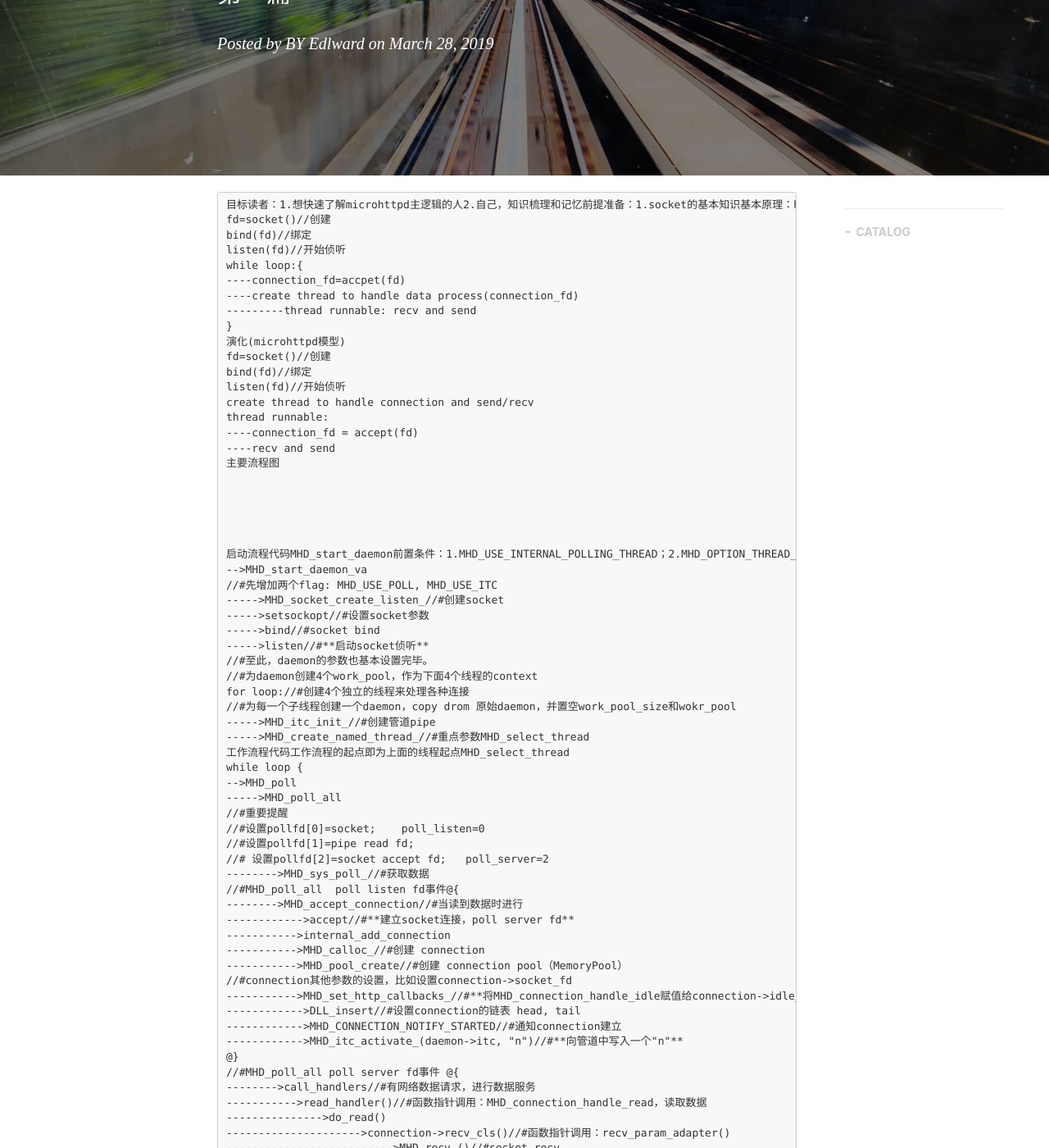
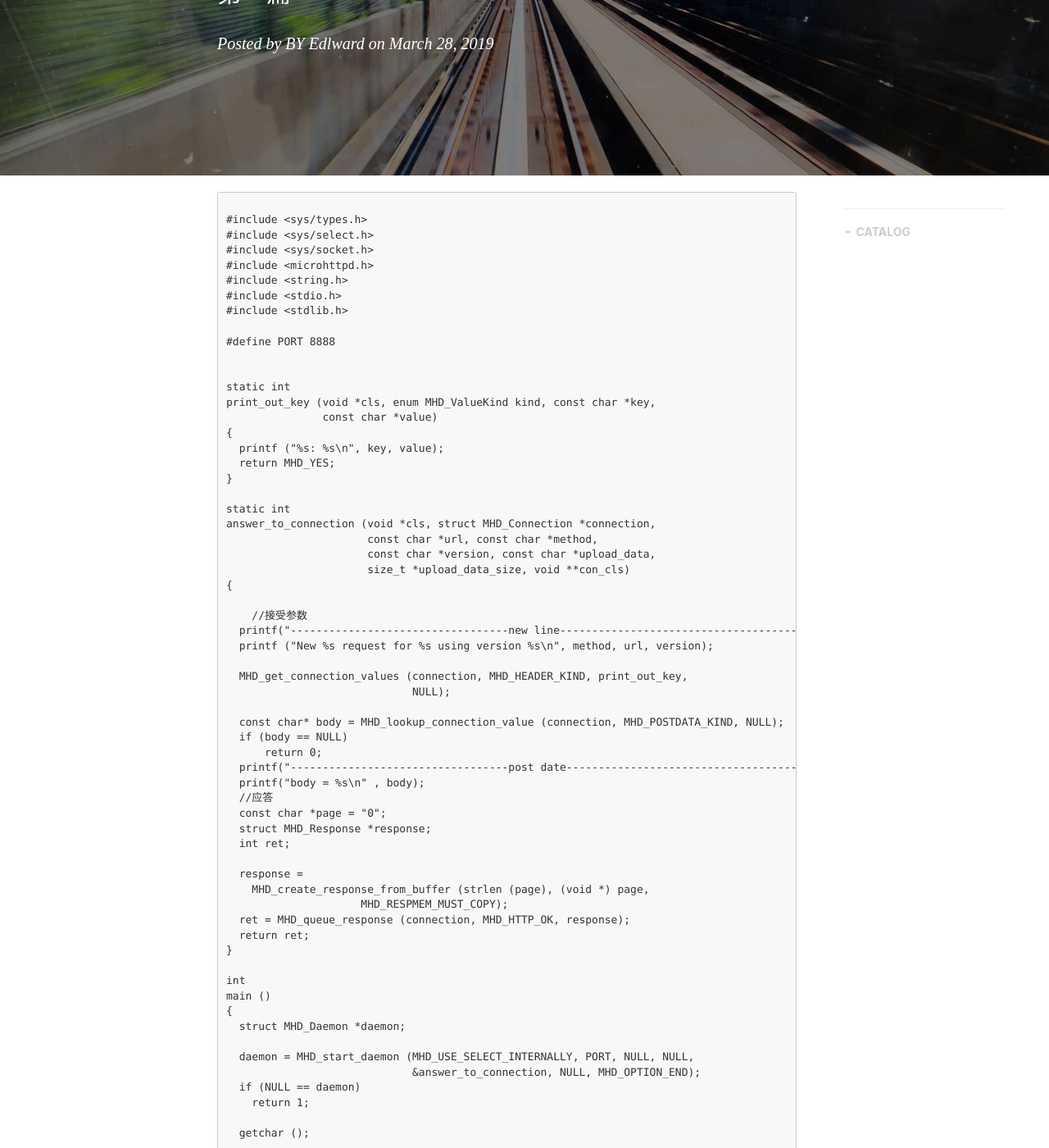
Before and after one commit to gary-robotics/dlward, a Jekyll site: the page built from _posts/2019-03-28-MicroHttpd源码分析-2019.markdown, in a window 1280 px wide and 1400 px high, scrolled down 309 px. Shown: the whole window at 82% size. Built offline with Jekyll 4.4.1, drawn with Linux system fonts in a browser that asks for light colours; nearby versions of some CDN libraries; comment, search, counter and statistics services are not loaded; a file with an impossible date is left out; some of the changed text lies outside the part shown.

Commit message:
Update 2019-03-28-MicroHttpd源码分析-2019.markdown

````diff
--- a/_posts/2019-03-28-MicroHttpd源码分析-2019.markdown
+++ b/_posts/2019-03-28-MicroHttpd源码分析-2019.markdown
@@ -9,6 +9,85 @@ catalog: true                       # 是否归档
 tags:                               #标签
     - MicroHttpd
 ---
+
+```
+
+#include <sys/types.h>
+#include <sys/select.h>
+#include <sys/socket.h>
+#include <microhttpd.h>
+#include <string.h>
+#include <stdio.h>
+#include <stdlib.h>
+
+#define PORT 8888
+
+
+static int
+print_out_key (void *cls, enum MHD_ValueKind kind, const char *key,
+               const char *value)
+{
+  printf ("%s: %s\n", key, value);
+  return MHD_YES;
+}
+
+static int
+answer_to_connection (void *cls, struct MHD_Connection *connection,
+                      const char *url, const char *method,
+                      const char *version, const char *upload_data,
+                      size_t *upload_data_size, void **con_cls)
+{
+
+    //接受参数
+  printf("----------------------------------new line------------------------------------------\n");
+  printf ("New %s request for %s using version %s\n", method, url, version);
+
+  MHD_get_connection_values (connection, MHD_HEADER_KIND, print_out_key,
+                             NULL);
+
+  const char* body = MHD_lookup_connection_value (connection, MHD_POSTDATA_KIND, NULL);
+  if (body == NULL)
+      return 0;
+  printf("----------------------------------post date-------------------------------------------\n");
+  printf("body = %s\n" , body);
+  //应答
+  const char *page = "0";
+  struct MHD_Response *response;
+  int ret;
+
+  response =
+    MHD_create_response_from_buffer (strlen (page), (void *) page,
+                     MHD_RESPMEM_MUST_COPY);
+  ret = MHD_queue_response (connection, MHD_HTTP_OK, response);
+  return ret;
+}
+
+int
+main ()
+{
+  struct MHD_Daemon *daemon;
+
+  daemon = MHD_start_daemon (MHD_USE_SELECT_INTERNALLY, PORT, NULL, NULL,
+                             &answer_to_connection, NULL, MHD_OPTION_END);
+  if (NULL == daemon)
+    return 1;
+
+  getchar ();
+
+  MHD_stop_daemon (daemon);
+  return 0;
+}
+
+
+---------------------
+作者：easyhao007
+来源：CSDN
+原文：https://blog.csdn.net/easyhao007/article/details/37565215
+版权声明：本文为博主原创文章，转载请附上博文链接！
+```
+
+
+
 
 ```
 目标读者：1.想快速了解microhttpd主逻辑的人2.自己，知识梳理和记忆前提准备：1.socket的基本知识基本原理：https://www.cnblogs.com/f-ck-need-u/p/7623252.html函数参数：https://blog.csdn.net/jyy305/article/details/73012706监听套接字与已连接套接字：https://blog.csdn.net/lihao21/article/details/649514462.microhttpd的源码https://www.gnu.org/software/libmicrohttpd/精简模型一般思路的精简模型：https://www.cnblogs.com/PengfeiSong/p/6796338.html
````
